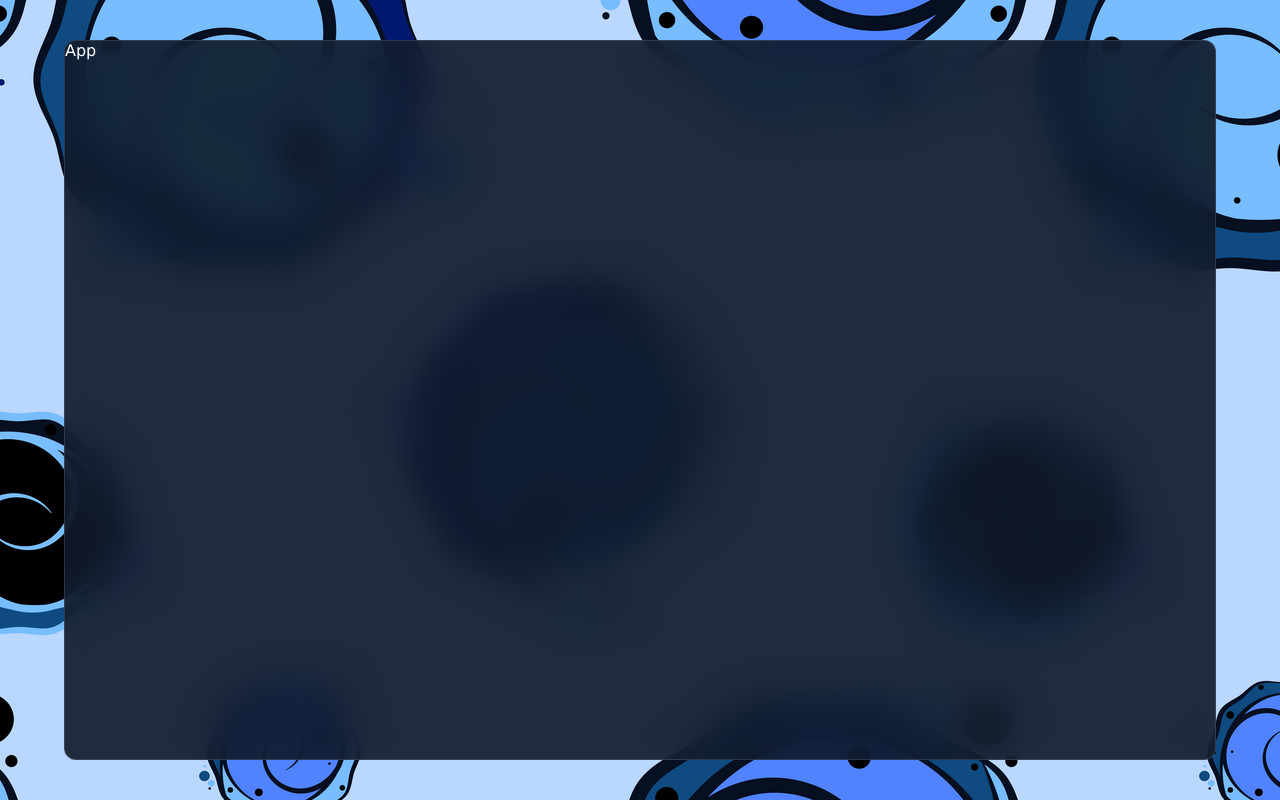
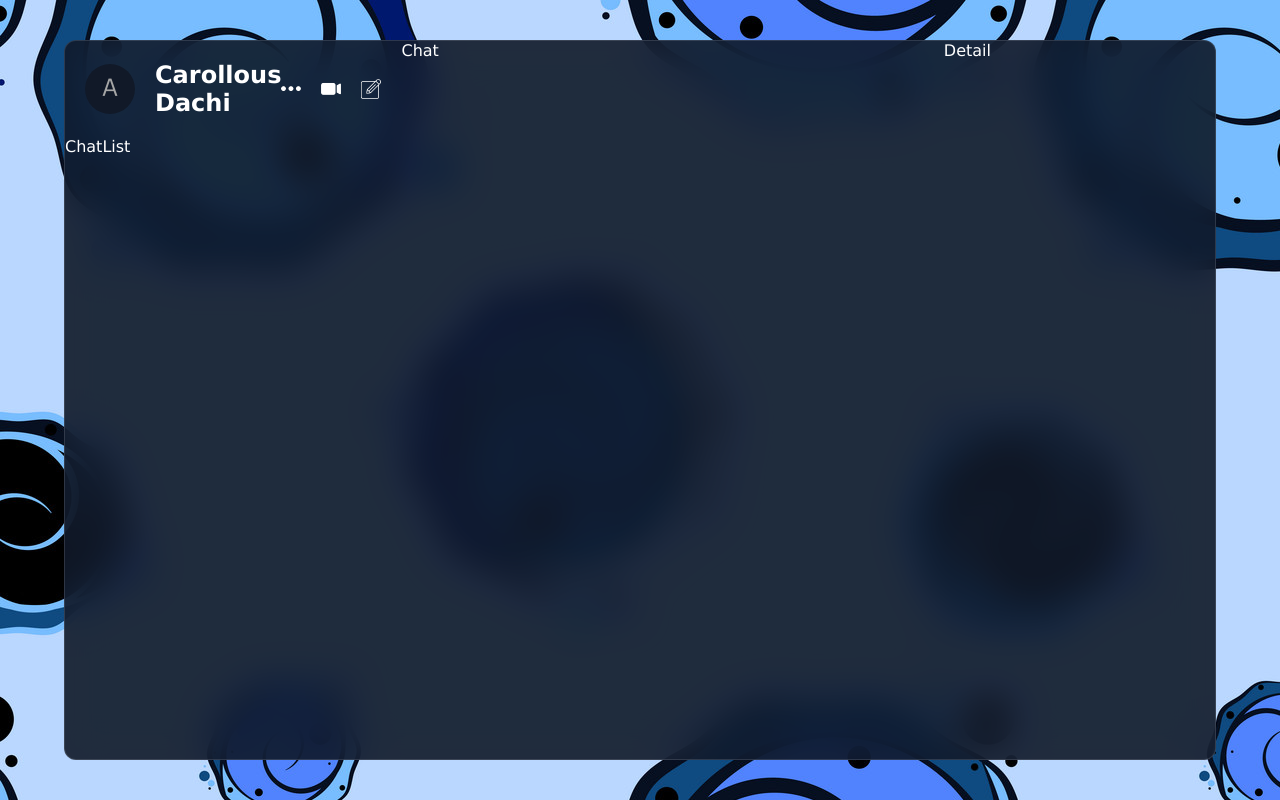
Before and after one commit to carollousdev/react-firebase-chat, a React (Vite) app: page / in a window 1280 px wide. Built offline with nearby package versions, Linux system fonts and the light colour scheme.

Commit message:
React Search Bar Design

```diff
--- a/src/App.jsx
+++ b/src/App.jsx
@@ -1,5 +1,15 @@
+import Detail from "./components/detail/Detail";
+import Chat from "./components/chat/Chat";
+import List from "./components/list/List";
+
 const App = () => {
-  return <div className="container">App</div>;
+  return (
+    <div className="container">
+      <List />
+      <Chat />
+      <Detail />
+    </div>
+  );
 };
 
 export default App;
--- a/src/components/chat/Chat.jsx
+++ b/src/components/chat/Chat.jsx
@@ -0,0 +1,7 @@
+import "./chat.css";
+
+const Chat = () => {
+  return <div className="chat">Chat</div>;
+};
+
+export default Chat;
--- a/src/components/chat/chat.css
+++ b/src/components/chat/chat.css
@@ -0,0 +1,3 @@
+.chat {
+  flex: 2;
+}
--- a/src/components/detail/Detail.jsx
+++ b/src/components/detail/Detail.jsx
@@ -0,0 +1,7 @@
+import "./detail.css";
+
+const Detail = () => {
+  return <div className="detail">Detail</div>;
+};
+
+export default Detail;
--- a/src/components/detail/detail.css
+++ b/src/components/detail/detail.css
@@ -0,0 +1,3 @@
+.detail {
+  flex: 1;
+}
--- a/src/components/list/List.jsx
+++ b/src/components/list/List.jsx
@@ -0,0 +1,14 @@
+import "./list.css";
+import UserInfo from "./userInfo/UserInfo";
+import ChatList from "./chatList/ChatList";
+
+const List = () => {
+  return (
+    <div className="list">
+      <UserInfo />
+      <ChatList />
+    </div>
+  );
+};
+
+export default List;
--- /dev/null
+++ b/src/components/list/chatList/ChatList.jsx
@@ -0,0 +1,7 @@
+import "./chatList.css";
+
+const ChatList = () => {
+  return <div className="chatList">ChatList</div>;
+};
+
+export default ChatList;
--- /dev/null
+++ b/src/components/list/chatList/chatList.css
@@ -0,0 +1,2 @@
+.chatList {
+}
--- a/src/components/list/list.css
+++ b/src/components/list/list.css
@@ -0,0 +1,3 @@
+.list {
+  flex: 1;
+}
--- /dev/null
+++ b/src/components/list/userInfo/UserInfo.jsx
@@ -0,0 +1,19 @@
+import "./userInfo.css";
+
+const UserInfo = () => {
+  return (
+    <div className="userInfo">
+      <div className="user">
+        <img src="./avatar.png" alt="" />
+        <h2>Carollous Dachi</h2>
+      </div>
+      <div className="icons">
+        <img src="./more.png" alt="" />
+        <img src="./video.png" alt="" />
+        <img src="./edit.png" alt="" />
+      </div>
+    </div>
+  );
+};
+
+export default UserInfo;
--- /dev/null
+++ b/src/components/list/userInfo/userInfo.css
@@ -0,0 +1,30 @@
+.userInfo {
+  padding: 20px;
+  display: flex;
+  align-items: center;
+  justify-content: space-between;
+
+  .user {
+    display: flex;
+    align-items: center;
+    gap: 20px;
+
+    img {
+      width: 50px;
+      height: 50px;
+      border-radius: 50%;
+      object-fit: cover;
+    }
+  }
+
+  .icons {
+    display: flex;
+    gap: 20px;
+
+    img {
+      width: 20px;
+      height: 20px;
+      cursor: pointer;
+    }
+  }
+}
--- a/src/index.css
+++ b/src/index.css
@@ -22,4 +22,5 @@
   backdrop-filter: blur(19px) saturate(180%);
   border-radius: 12px;
   border: 1px solid rgba(255, 255, 255, 0.125);
+  display: flex;
 }
```
